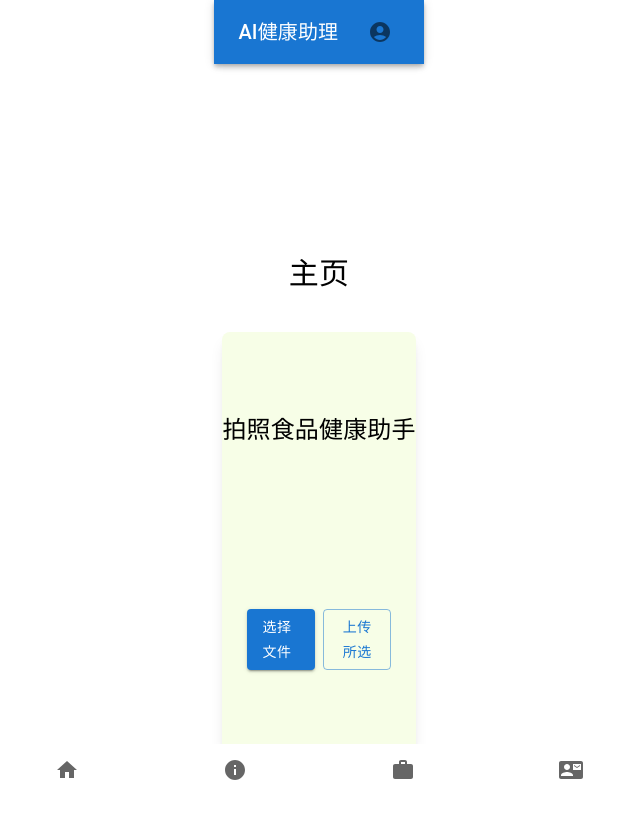
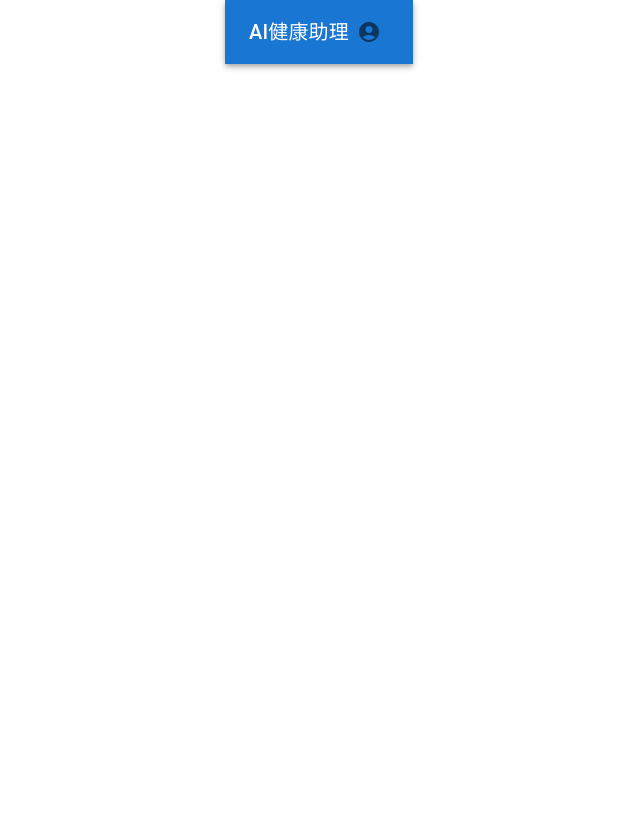
Before and after one commit to jacobavalanchel/react-food-frontend-azure, a React (Vite) app: page / in a window 1280 px wide. Shown: the top 818 px of the page, without its empty margins (321-961 px from the left). Built offline with nearby package versions, Linux system fonts and the light colour scheme.

Commit message:
feat(staticwebapp.config): amend config

```diff
--- a/src/App.jsx
+++ b/src/App.jsx
@@ -26,23 +26,23 @@ function App() {
                     <Toaster
                         position="top-center"
                     />
-                    <Router>
-                        <div>
-                            <Routes>
-                                <Route path="/" exact element={<HomePage/>}/>
-                                <Route path="/about" element={<SuggestionPage/>}/>
-                                <Route path="/services" element={<MarketPage/>}/>
-                                <Route path="/contact" element={<MyPage/>}/>
-                            </Routes>
-                        </div>
-                            <BottomNavigation className="bottomNavigation">
-                                <BottomNavigationAction label="Home" icon={<HomeIcon/>} href="/"/>
-                                <BottomNavigationAction label="About" icon={<InfoIcon/>} href="/about"/>
-                                <BottomNavigationAction label="Services" icon={<WorkIcon/>} href="/services"/>
-                                <BottomNavigationAction label="Contact" icon={<ContactMailIcon/>} href="/contact"/>
-                            </BottomNavigation>
+                    {/*<Router>*/}
+                    {/*    <div>*/}
+                    {/*        <Routes>*/}
+                    {/*            <Route path="/" exact element={<HomePage/>}/>*/}
+                    {/*            <Route path="/about" element={<SuggestionPage/>}/>*/}
+                    {/*            <Route path="/services" element={<MarketPage/>}/>*/}
+                    {/*            <Route path="/contact" element={<MyPage/>}/>*/}
+                    {/*        </Routes>*/}
+                    {/*    </div>*/}
+                    {/*        <BottomNavigation className="bottomNavigation">*/}
+                    {/*            <BottomNavigationAction label="Home" icon={<HomeIcon/>} href="/"/>*/}
+                    {/*            <BottomNavigationAction label="About" icon={<InfoIcon/>} href="/about"/>*/}
+                    {/*            <BottomNavigationAction label="Services" icon={<WorkIcon/>} href="/services"/>*/}
+                    {/*            <BottomNavigationAction label="Contact" icon={<ContactMailIcon/>} href="/contact"/>*/}
+                    {/*        </BottomNavigation>*/}
 
-                    </Router>
+                    {/*</Router>*/}
             </div>
         </React.Fragment>
     );
```
